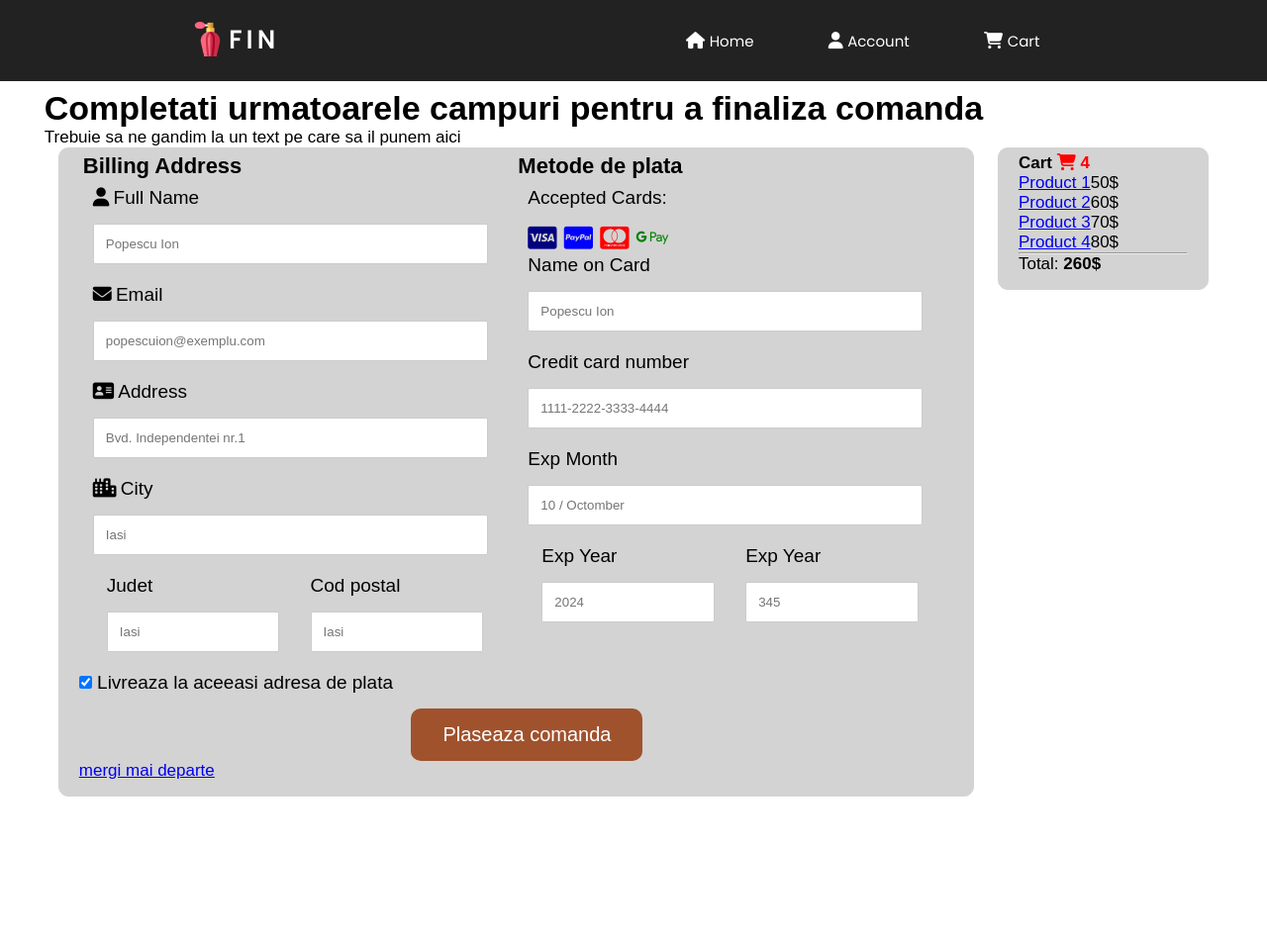
After one commit to andreimireuta/PerMa, a PHP site: page /checkout.php in a window 1280 px wide. The commit adds this page. Shown: the whole page at 99% size. Run offline with PHP 8.4, Linux system fonts and the light colour scheme; some libraries are stand-ins or nearby versions.

Commit message:
Added the checkout page and the thank you page

```diff
--- a/cart.php
+++ b/cart.php
@@ -164,7 +164,7 @@
                 <h1 class="price-total">360.00$</h1>
             </span>
             <span class="finalizare-comanda">
-                <button>Finalizeaza comanda</button>
+                <a href="checkout.php">Continuare comanda</a>
             </span>
        </div>
     </div>
--- /dev/null
+++ b/checkout.php
@@ -0,0 +1,148 @@
+<!DOCTYPE html>
+<html lang="en">
+
+<head>
+    <meta charset="UTF-8">
+    <meta http-equiv="X-UA-Compatible" content="IE=edge">
+    <meta name="viewport" content="width=device-width, initial-scale=1.0">
+    <script src="https://kit.fontawesome.com/a076d05399.js"></script>
+    <link rel="stylesheet" href="styles/checkout.css">
+    <link rel="stylesheet" href="styles/home.css">
+    <link rel="preconnect" href="https://fonts.gstatic.com">
+    <script src="https://kit.fontawesome.com/a076d05399.js"></script>
+    <link href="styles/checkout.css?v=<?php echo time(); ?>" rel="stylesheet" type="text/css" />
+    <link href="https://fonts.googleapis.com/css2?family=Poppins&display=swap" rel="stylesheet">
+    <script src="https://code.jquery.com/jquery-3.5.1.min.js"></script>
+    <title>Home</title>
+</head>
+
+<body>
+    <nav class="navbar">
+
+        <div class="logo" id="logo">
+                <img src="images/fragrance.png" alt="" class="logo-img">
+                <h4 class="logo-title">FIN</h4>
+
+        </div>
+        <ul class="nav-links">
+            <li>
+                <i class="fas fa-home"></i>
+                <a href="home.php">Home</a>
+            </li>
+            <li>
+                <i class="fas fa-user"></i>
+                <a href="" id="account-link">Account</a>
+                <div id="account-show">
+                    <a href="#" id="sign-out">Sign out</a>
+                </div>
+            </li>
+            <li>
+                <i class="fas fa-shopping-cart"></i>
+                <a href="" id="cart-link">Cart</a>
+                <div id="cart-show">
+
+                </div>
+            </li>
+        </ul>
+        <div class="burger-menu">
+            <div class="line1"></div>
+            <div class="line2"></div>
+            <div class="line3"></div>
+        </div>
+
+    </nav>
+
+
+    <div class="checkout-container">
+       <h1>Completati urmatoarele campuri pentru a finaliza comanda</h1>
+       <p>Trebuie sa ne gandim la un text pe care sa il punem aici</p>
+       <div class="rand">
+            <div class="col-80">
+                <div class="container">
+                    <form action="">
+                        <div class="rand">
+                            <div class="col-50">
+                                <h3>Billing Address</h3>
+
+                                <label for="fname"><i class="fa fa-user"></i>Full Name</label>
+                                <input type="text" id="fname" name="fname" placeholder="Popescu Ion" >
+
+                                <label for="email"><i class="fa fa-envelope"></i>Email</label>
+                                <input type="email" name="email" id="email" placeholder="popescuion@exemplu.com" >
+
+                                <label for="adress"><i class="fas fa-address-card"></i>Address</label>
+                                <input type="text" name="address" id="address" placeholder="Bvd. Independentei nr.1" >
+
+                                <label for="city"><i class="fas fa-city"></i>City</label>
+                                <input type="text" id="city" name="city" placeholder="Iasi" >
+
+                                <div class="rand">
+                                    <div class="col-50">
+                                        <label for="judet">Judet</label>
+                                        <input type="text" id="judet" name="judet" placeholder="Iasi" >
+                                    </div>
+                                    <div class="col-50">
+                                        <label for="cod-postal">Cod postal</label>
+                                        <input type="text" id="cod-postal" name="cod-postal" placeholder="Iasi" >
+                                    </div>
+                                </div>
+                            </div>
+                            <div class="col-50">
+                                <h3>Metode de plata</h3>
+                                <label for="fname"> Accepted Cards:</label>
+
+                                <span class="icon-container">
+                                    <i class="fab fa-cc-visa" style="color: navy;"></i>
+                                    <i class="fab fa-cc-paypal" style="color: blue;"></i>
+                                    <i class="fab fa-cc-mastercard" style="color: red;"></i>
+                                    <i class="fab fa-google-pay" style="color: green;"></i>
+                                </span>
+                                <label for="cname">Name on Card</label>
+                                <input type="text" id="cname" name="cname" placeholder="Popescu Ion">
+
+                                <label for="cnumber">Credit card number</label>
+                                <input type="text" id="cnumber" name="cnumber" placeholder="1111-2222-3333-4444">
+
+                                <label for="expmonth">Exp Month</label>
+                                <input type="text" id="expmonth" name="expmonth" placeholder="10 / Octomber">
+
+                                <div class="rand">
+                                    <div class="col-50">
+                                        <label for="expyear">Exp Year</label>
+                                        <input type="text" id="expyear" name="expyear" placeholder="2024">
+                                    </div>
+                                    <div class="col-50">
+                                        <label for="cvv">Exp Year</label>
+                                        <input type="text" id="cvv" name="cvv" placeholder="345">
+                                    </div>
+                                </div>
+                            </div>
+                        </div>
+                        <label for="">
+                                <input type="checkbox" checked="checked" name="sameaddress"> Livreaza la aceeasi adresa de plata
+                        </label>
+                        <button type="submit" value="Plaseaza comanda" class="button">Plaseaza comanda</button>
+                    </form>
+                    <a href="thankyou.php">mergi mai departe</a>
+                </div>
+            </div>
+            <div class="col-20">
+                <div class="container">
+                    <h4>Cart <span class="price" style="color: red;"><i class="fa fa-shopping-cart"></i> <b>4</b></span></h4>
+                        <p><a href="#">Product 1</a><span class="price">50$</span></p>
+                        <p><a href="#">Product 2</a><span class="price">60$</span></p>
+                        <p><a href="#">Product 3</a><span class="price">70$</span></p>
+                        <p><a href="#">Product 4</a><span class="price">80$</span></p>
+                        <hr>
+                        <p>Total: <span class="price"><b>260$</b></span></p>
+                </div>
+            </div>
+       </div>
+    </div>
+
+
+    <script src="js_scripts/checkout.js"></script>
+    <script src="js_scripts/home.js"></script>
+</body>
+
+</html>
--- a/home.php
+++ b/home.php
@@ -39,6 +39,10 @@
             <li>
                 <i class="fas fa-home"></i>
                 <a href="home.php">Home</a>
+            </li>
+            <li>
+            <i class="fas fa-search"></i>
+                <a href="home.php">Shop</a>
             </li>
             <li>
                 <i class="fas fa-user"></i>
--- a/login.php
+++ b/login.php
@@ -77,7 +77,7 @@
     </script>
     <div class="registerErrors">
         <?php
-        include('php_scripts/registerErrors.php');
+       //include('php_scripts/registerErrors.php');
         include('php_scripts/registerProcess.php');
     ?>
     </div>
--- a/product.php
+++ b/product.php
@@ -37,7 +37,7 @@
             </li>
             <li>
                 <i class="fas fa-shopping-cart"></i>
-                <a href="" id="cart-link">Cart</a>
+                <a href="cart.php" id="cart-link">Cart</a>
                 <div id="cart-show">
 
                 </div>
--- /dev/null
+++ b/styles/checkout.css
@@ -0,0 +1,94 @@
+.checkout-container{
+    margin-top: 6%;
+    padding: 1%;
+    width: 95%;
+    margin:6% auto;
+    height: 800px;
+    background-color: #fff;
+}
+body{
+    font-family: Arial, Helvetica, sans-serif;
+    font-size: 17px;
+}
+*{
+    box-sizing: border-box;
+
+}
+
+.rand{
+    display: flex;
+    flex-wrap: wrap;
+    margin: 0 2px;
+}
+.col-20{
+    flex: 20%;
+
+}
+.col-50{
+    flex: 50%;
+}
+.col-80{
+    flex: 80%;
+
+}
+.col-20,.col-50,.col-80{
+    padding: 0 12px;
+}
+.container{
+    background-color: lightgrey;
+    border-radius: 10px;
+    border: 1px solid lightgrey;
+    padding:5px 20px 15px 20px;
+
+}
+input[type=text],input[type=email]{
+    width:96%;
+    margin-bottom: 20px;
+    padding: 12px;
+    border: 1px solid #ccc;
+    border-radius: 2px;
+}
+label{
+
+    margin-bottom: 15px;
+    display: block;
+    font-size: 19px;
+}
+label i{
+    margin-right: 1%;
+}
+.icon-container{
+    margin-bottom: 480px;
+    padding: 8px 0;
+    font-size: 26px;
+}
+.button{
+    background-color: sienna;
+    border: none;
+    border-radius: 10px;
+    color: white;
+    padding: 15px 32px;
+    text-align: center;
+    text-decoration: none;
+    cursor: pointer;
+    font-size: 20px;
+    transition: 0.6s all ease;
+    position: relative;
+    left: 38%;
+}
+.button:hover{
+    background-color: lightgray;
+    border: 2px solid sienna;
+    color: black;
+}
+h3{
+    margin-bottom: 2%;
+    font-size: 22px;
+    margin-left: -10px;
+}
+
+@media(max-width:900px){
+    .rand{
+        flex-direction: column-reverse;
+    }
+}
```
Also changed, not shown: styles/cart.css (+13 -5 lines), styles/thankyou.css (added, +35 -0 lines), thankyou.php (added, +67 -0 lines), js_scripts/checkout.js (added), js_scripts/thankyou.js (added).
